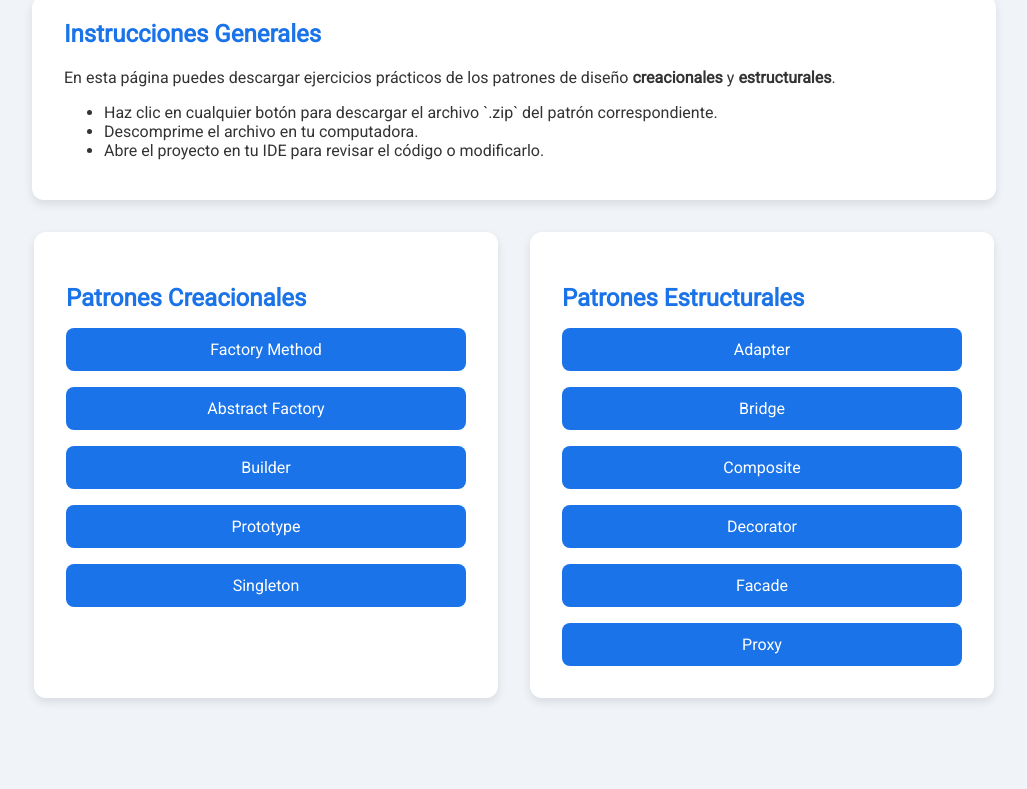
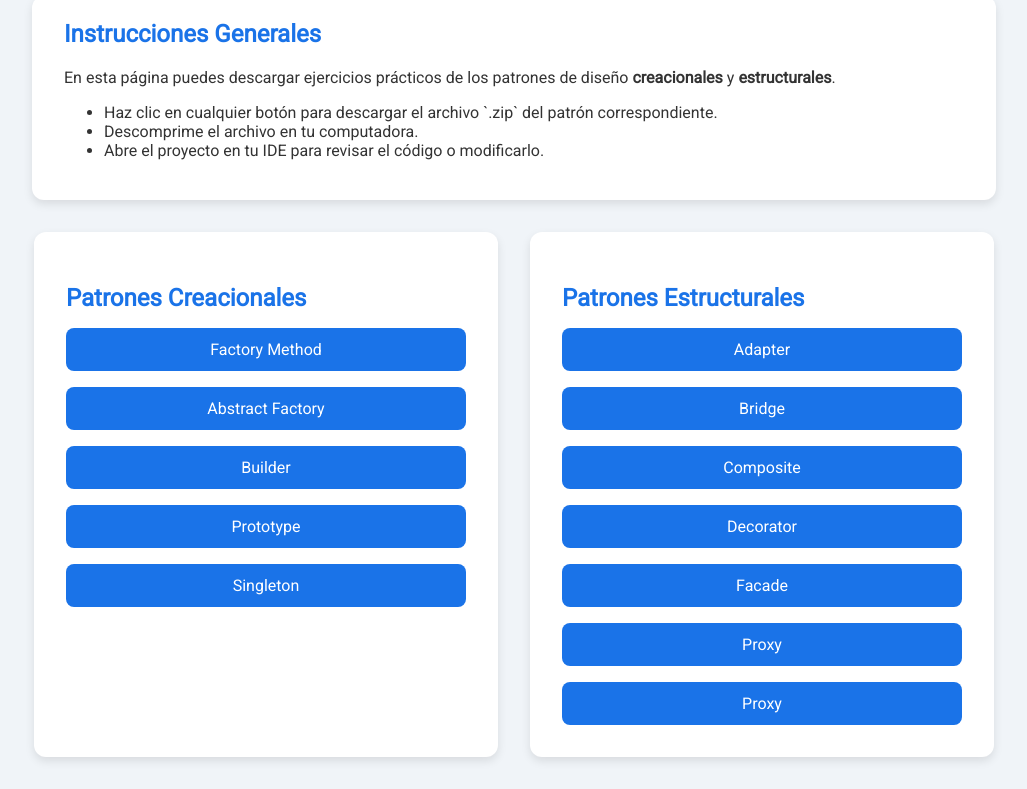
Before and after one commit to JoaoCoder666/PaginaPatrones, a plain HTML site: page index.html in a window 1280 px wide. Shown: the part 111-900 px from the top of the page, without its empty margins (126-1153 px from the left). Before the commit the page ends 841 px from the top, so only its background shows below. Drawn offline with Linux system fonts and the light colour scheme.

Commit message:
Update index.html

```diff
--- a/index.html
+++ b/index.html
@@ -114,6 +114,7 @@
         <a href="Patrones/Estructurales/4. Decorate.zip" download>Decorator</a>
         <a href="Patrones/Estructurales/5. Bridge.zip" download>Facade</a>
         <a href="Patrones/Estructurales/6. Adapter.zip" download>Proxy</a>
+        <a href="Patrones/Estructurales/7. Flyweight.zip" download>Proxy</a>
       </div>
     </div>
   </div>
```
